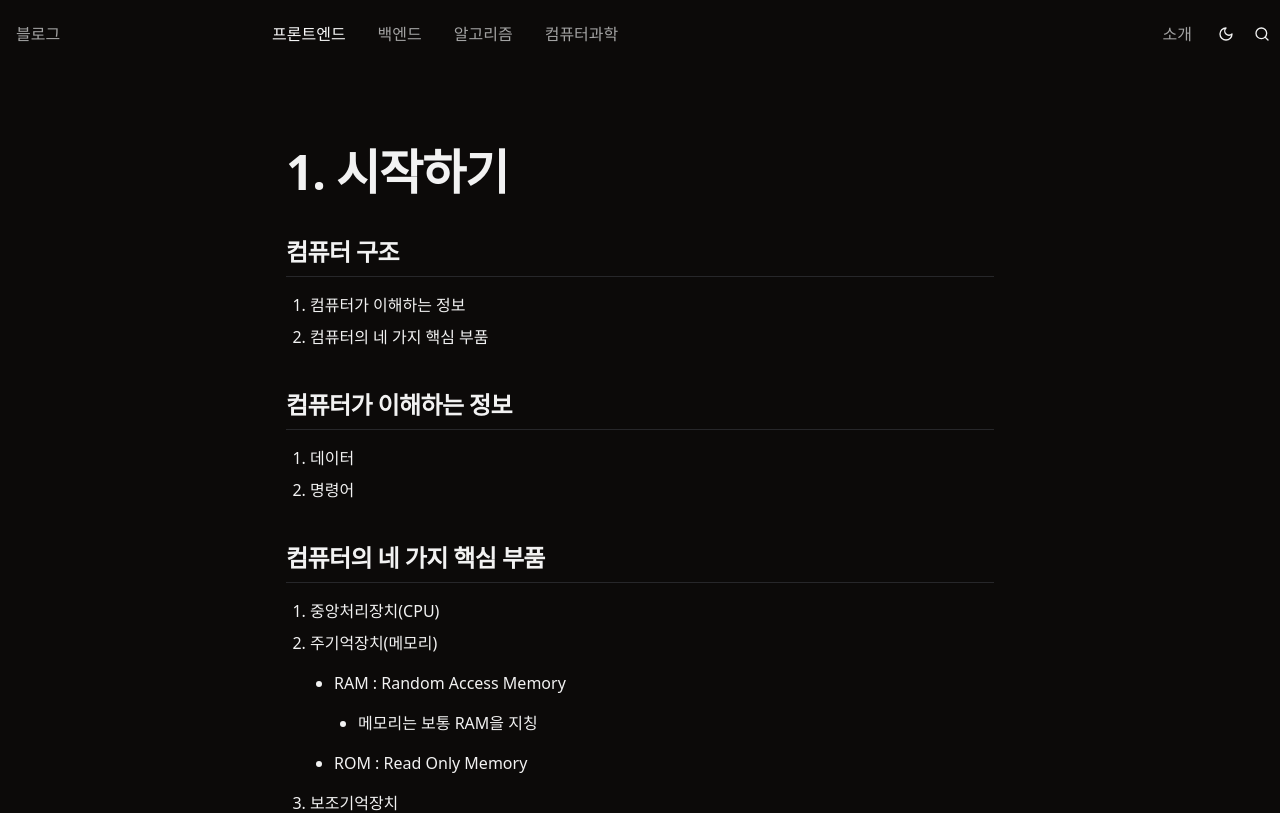
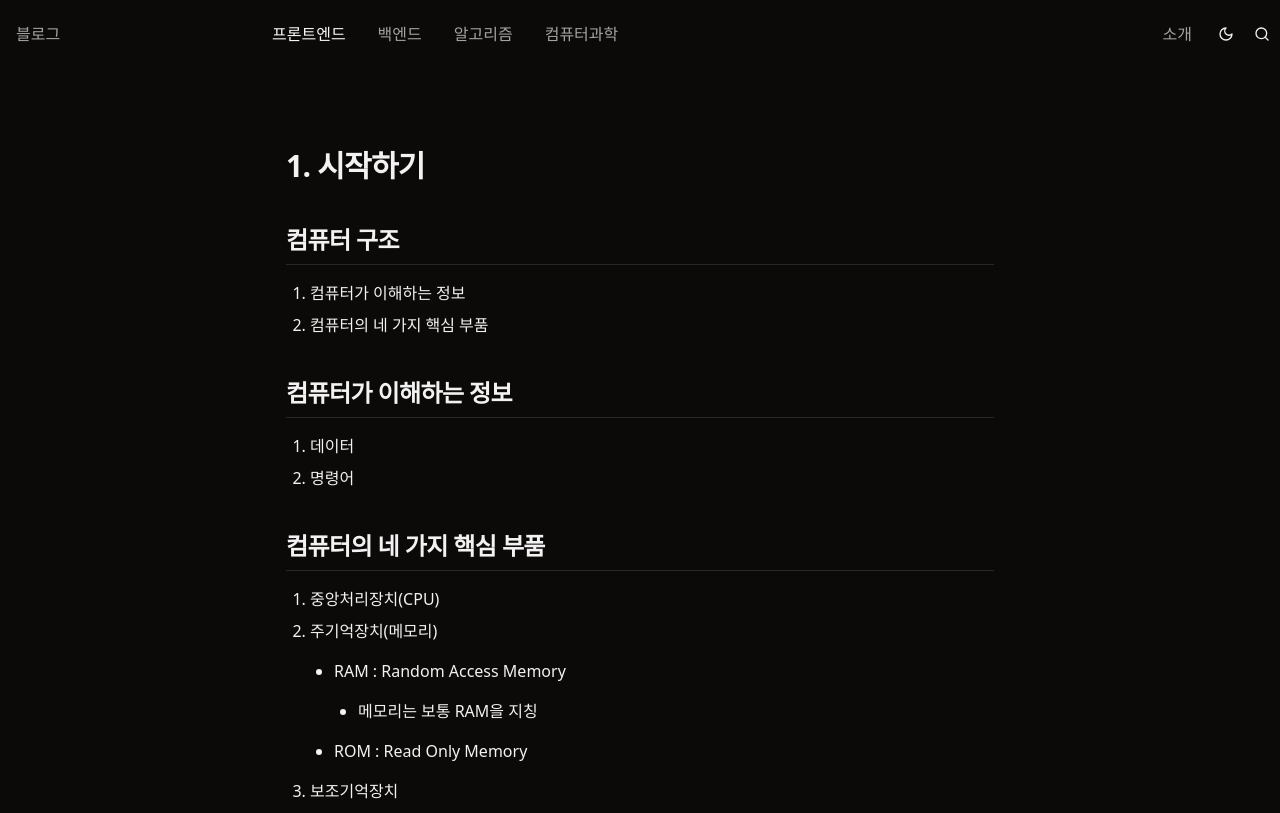
Before and after one commit to geekseal/blog, a React (Vite) app: page /fe in a window 1280 px wide. Shown: the top 813 px of the page. Built offline with nearby package versions, Linux system fonts and the light colour scheme.

Commit message:
chore: h1 style change

```diff
--- a/src/components/mdx-components.tsx
+++ b/src/components/mdx-components.tsx
@@ -5,7 +5,7 @@ export const mdxComponents: MDXComponents = {
     return (
       <h1
         {...properties}
-        className="scroll-m-20 text-3xl font-bold tracking-tight lg:text-5xl"
+        className="scroll-m-20 text-3xl font-bold tracking-tight"
       ></h1>
     );
   },
```
